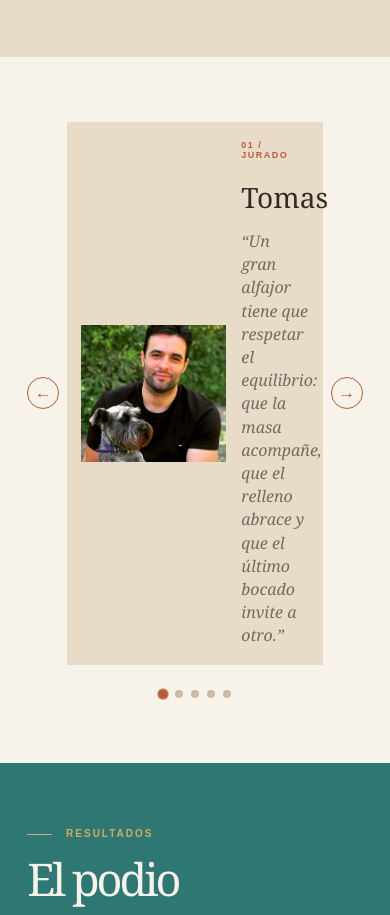
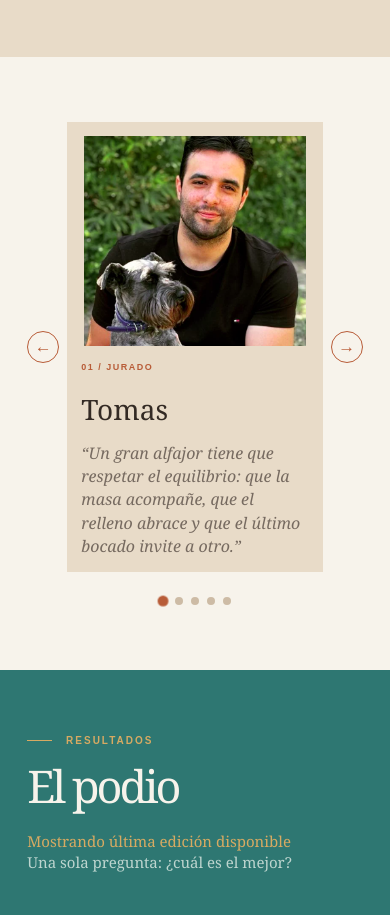
Before and after one commit to gastonodetti/alfajores, a website built with Vite: page index.html in a window 390 px wide. Shown: the part 961-1876 px from the top of the page. Built offline with nearby package versions, Linux system fonts and the light colour scheme; no server answers; files whose address does not match are found by name.

Commit message:
Improve testimonial carousel on mobile

```diff
--- a/src/jury.css
+++ b/src/jury.css
@@ -567,9 +567,9 @@
 @media (max-width: 760px) {
   .jury-group-photo { height: auto; max-height: none; margin-bottom: 25px; }
   .jury-carousel { grid-template-columns: 32px 1fr 32px; gap: 8px; }
-  .jury-slides { min-height: 245px; }
-  .jury-slide { grid-template-columns: 145px minmax(0, 1fr); gap: 15px; padding: 18px 14px; }
-  .jury-slide img { width: 100%; height: 100%; min-height: 205px; }
+  .jury-slides { min-height: 0; }
+  .jury-slide { grid-template-columns: 1fr; gap: 16px; padding: 14px; }
+  .jury-slide img { width: 100%; height: 210px; min-height: 0; object-fit: contain; }
   .jury-slide h3 { font-size: 28px; }
   .jury-slide > div > p:last-child { font-size: 16px; }
   .carousel-button { width: 32px; height: 32px; font-size: 17px; }
```
